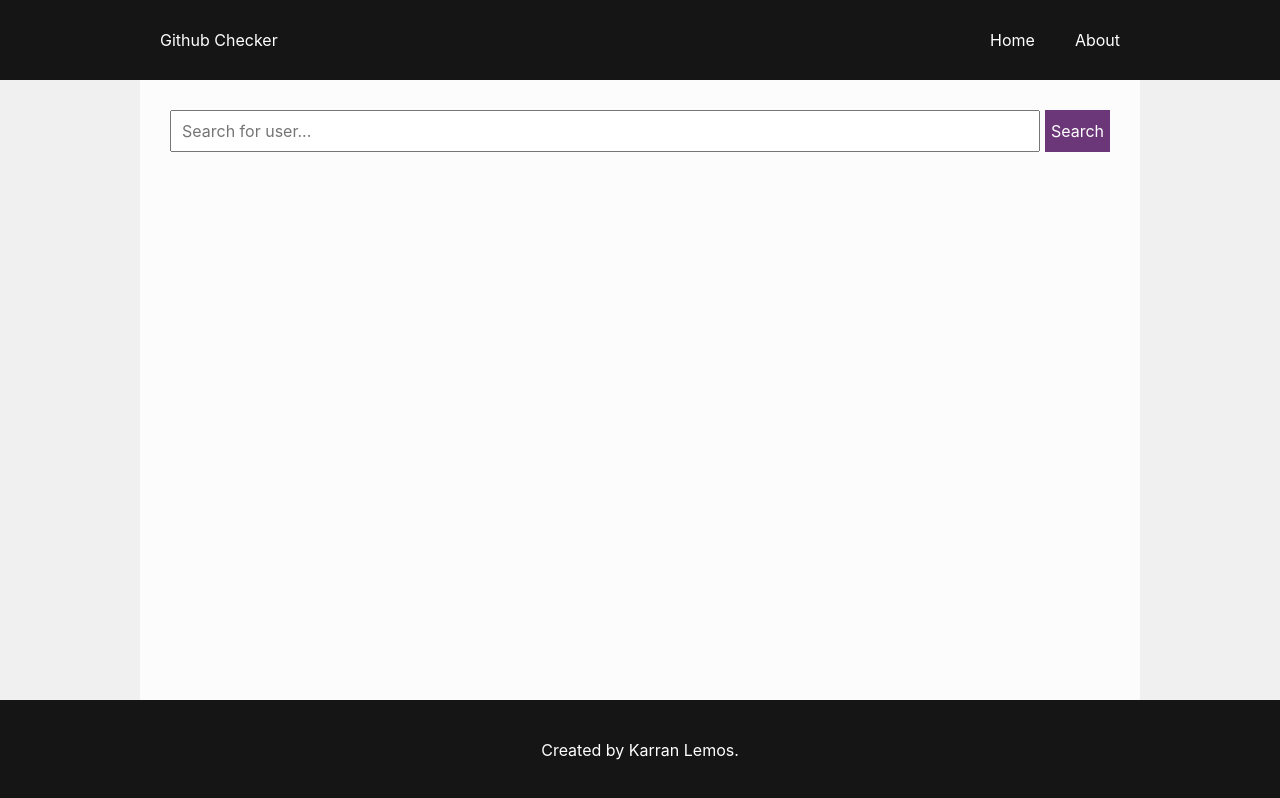
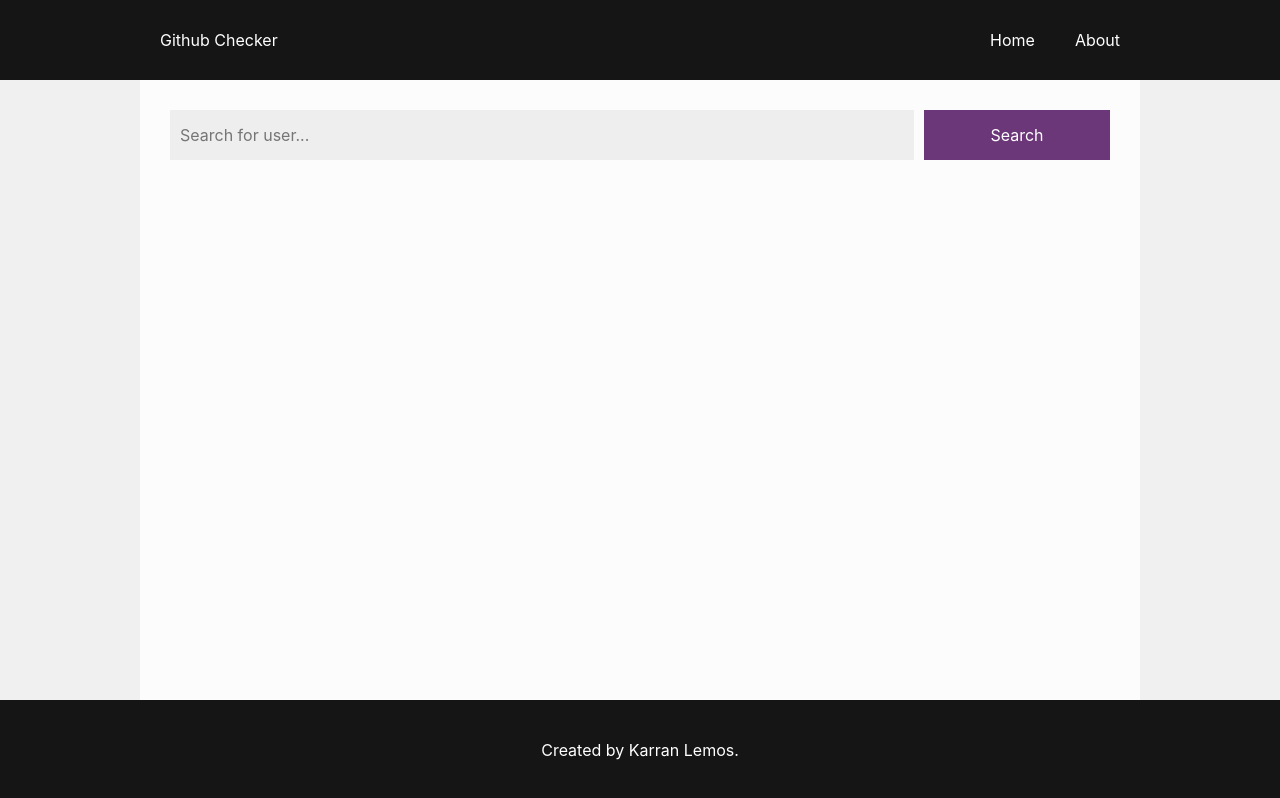
Before and after one commit to karranlemos/Github-Lister, a React (Create React App) app: page / in a window 1280 px wide. Built offline with nearby package versions, Linux system fonts and the light colour scheme.

Commit message:
Use CSS Grid on the search form

```diff
--- a/src/css/App.css
+++ b/src/css/App.css
@@ -26,6 +26,7 @@ button, .btn {
   border-width: 0;
   color: var(--color-btn);
   cursor: pointer;
+  padding: 10px 20px;
 }
 
 button.primary, .btn.primary {
@@ -109,20 +110,30 @@ footer#footer .container {
 
 
 form.wide-search-form {
-  display: flex;
-  gap: 5px;
+  display: grid;
+  grid-template-columns: minmax(150px, 4fr) minmax(120px, 1fr);
+  gap: 10px;
   width: 100%;
 }
 
+form.wide-search-form input {
+  /* border: 2px solid rgb(158, 158, 158); */
+  border-width: 0;
+  background-color: #eeeeee;
+}
+
+form.wide-search-form input:focus {
+  background-color: #e6e6e6;
+}
+
 form.wide-search-form input[type=search] {
-  flex: 1 1;
   padding: 10px;
-  min-width: 120px;
-  width: 100%
+  height: 50px;
+  min-width: 0;
 }
 
 form.wide-search-form button {
-  flex: 0 0;
+
 }
 
 
```
